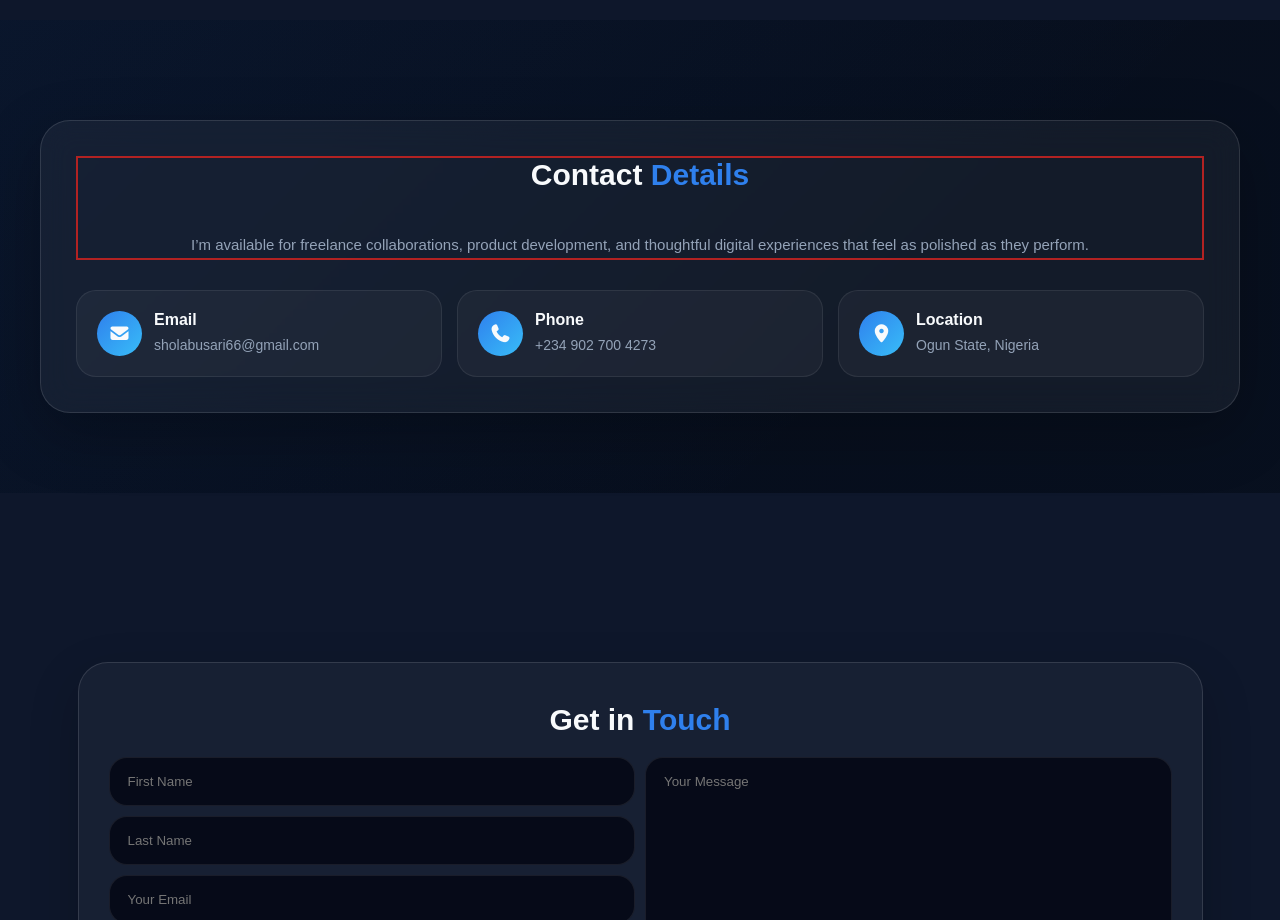
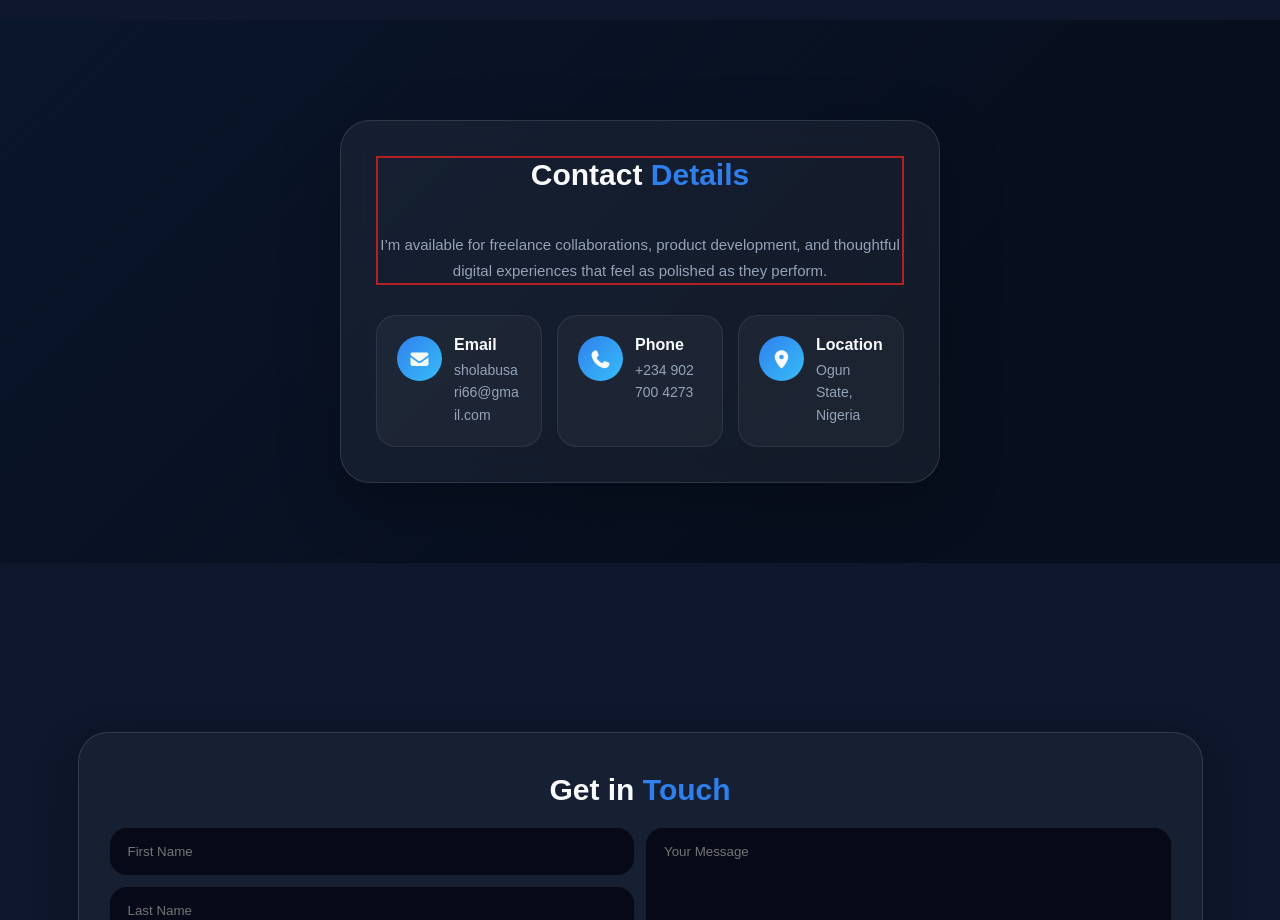
Before and after one commit to Sholynk/My-Portfolio-Website, a website: page index.html in a window 1280 px wide. Shown: the part 3180-4100 px from the top of the page. Drawn offline with nearby package versions, Linux system fonts and the light colour scheme.

Commit message:
update styles.css

```diff
--- a/styles.css
+++ b/styles.css
@@ -975,7 +975,8 @@
 }
 
 .contact-info-content {
-  width: 100%;
+  width: 50%;
+  align-self: center;
   display: flex;
   flex-direction: column;
   gap: 3rem;
```
